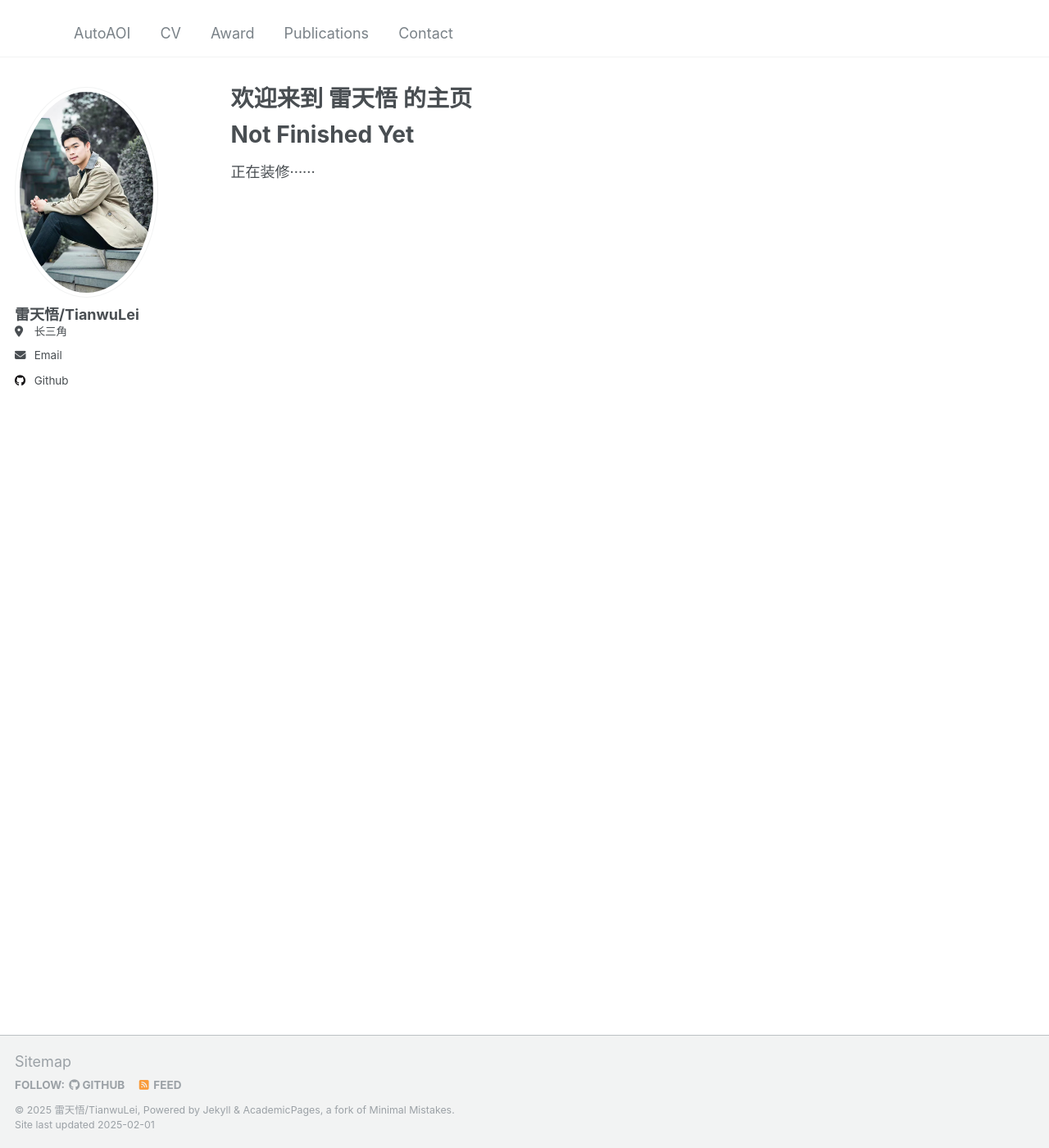
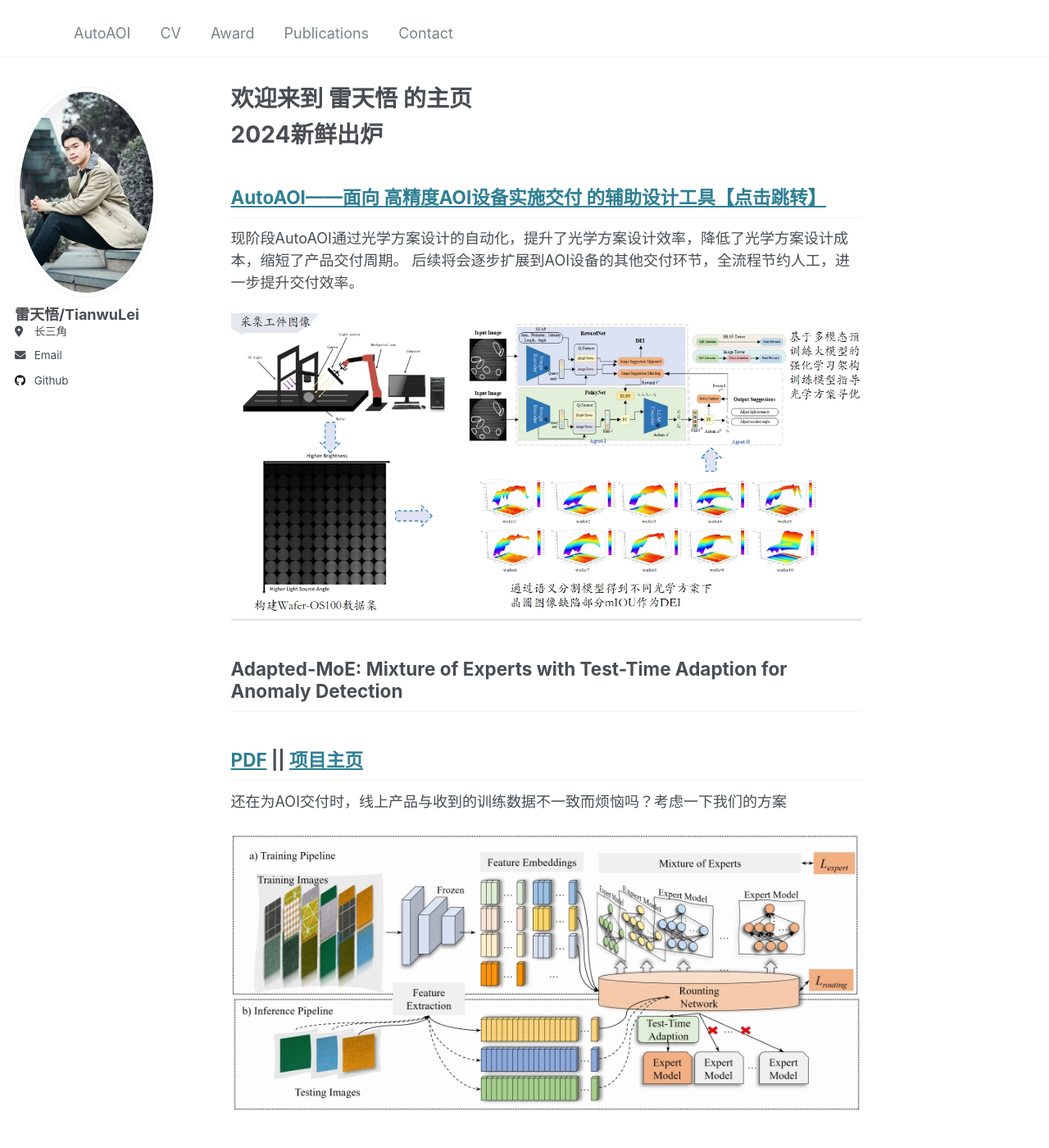
Before and after one commit to ray3572/ray3572.github.io, a Jekyll site: the page built from _pages/about.md, in a window 1280 px wide and 1400 px high. Shown: the whole window at 82% size. Built offline with Jekyll 4.4.1, drawn with Linux system fonts in a browser that asks for light colours.

Commit message:
rm readme

```diff
--- a/_pages/about.md
+++ b/_pages/about.md
@@ -6,6 +6,17 @@ redirect_from:
   - /about/
   - /about.html
 ---
-Not Finished Yet
-======
-正在装修······
+# 2024新鲜出炉
+## [AutoAOI——面向 **高精度AOI设备实施交付** 的辅助设计工具【点击跳转】](https://ray3572.github.io/AutoAOI_web)
+现阶段AutoAOI通过光学方案设计的自动化，提升了光学方案设计效率，降低了光学方案设计成本，缩短了产品交付周期。
+后续将会逐步扩展到AOI设备的其他交付环节，全流程节约人工，进一步提升交付效率。
+<center>
+  <img src="\images\/autoaoi\/overview.png">
+</center>
+
+## Adapted-MoE: Mixture of Experts with Test-Time Adaption for Anomaly Detection
+## [PDF](https://arxiv.org/pdf/2409.05611) || [项目主页](https://ray3572.github.io/AdaptedMoE_web)
+还在为AOI交付时，线上产品与收到的训练数据不一致而烦恼吗？考虑一下我们的方案
+<center>
+  <img src="\images\adaptedmoe\overview.png">
+</center>
```
Also changed, not shown: images/adaptedmoe/overview.png (added).
